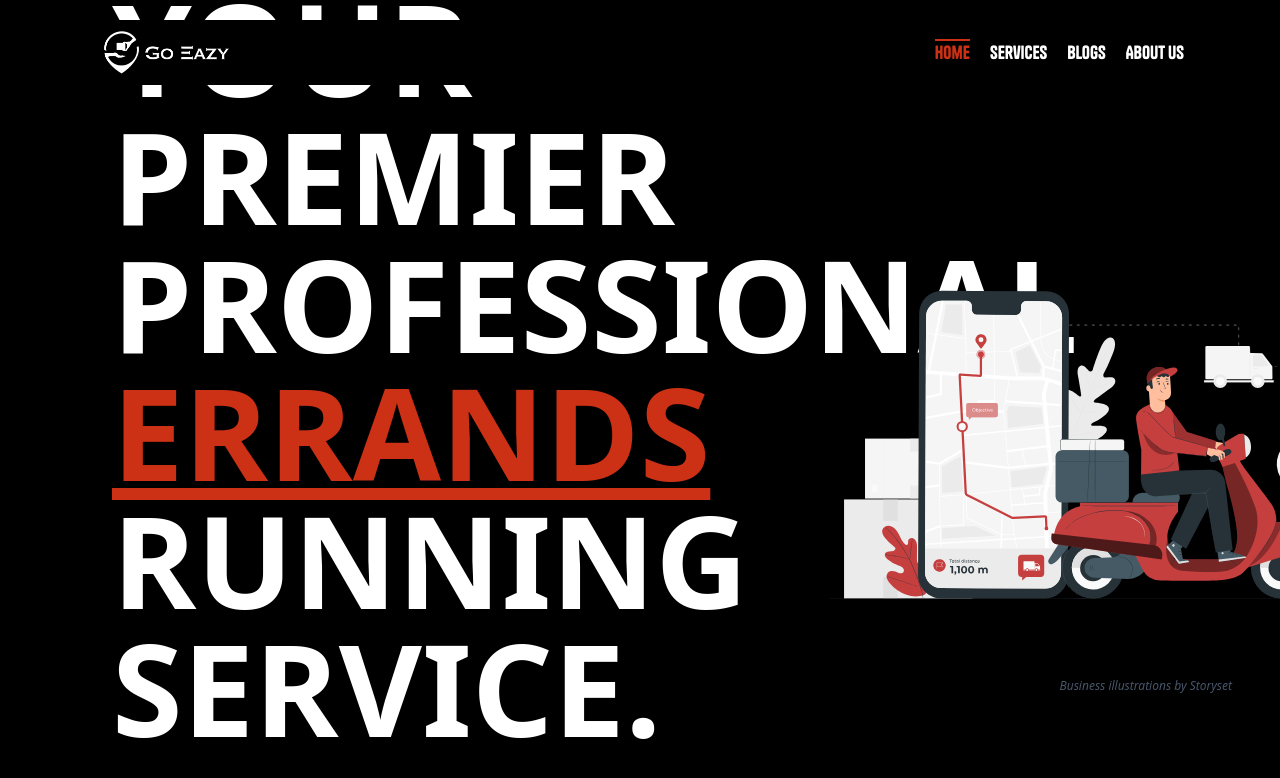
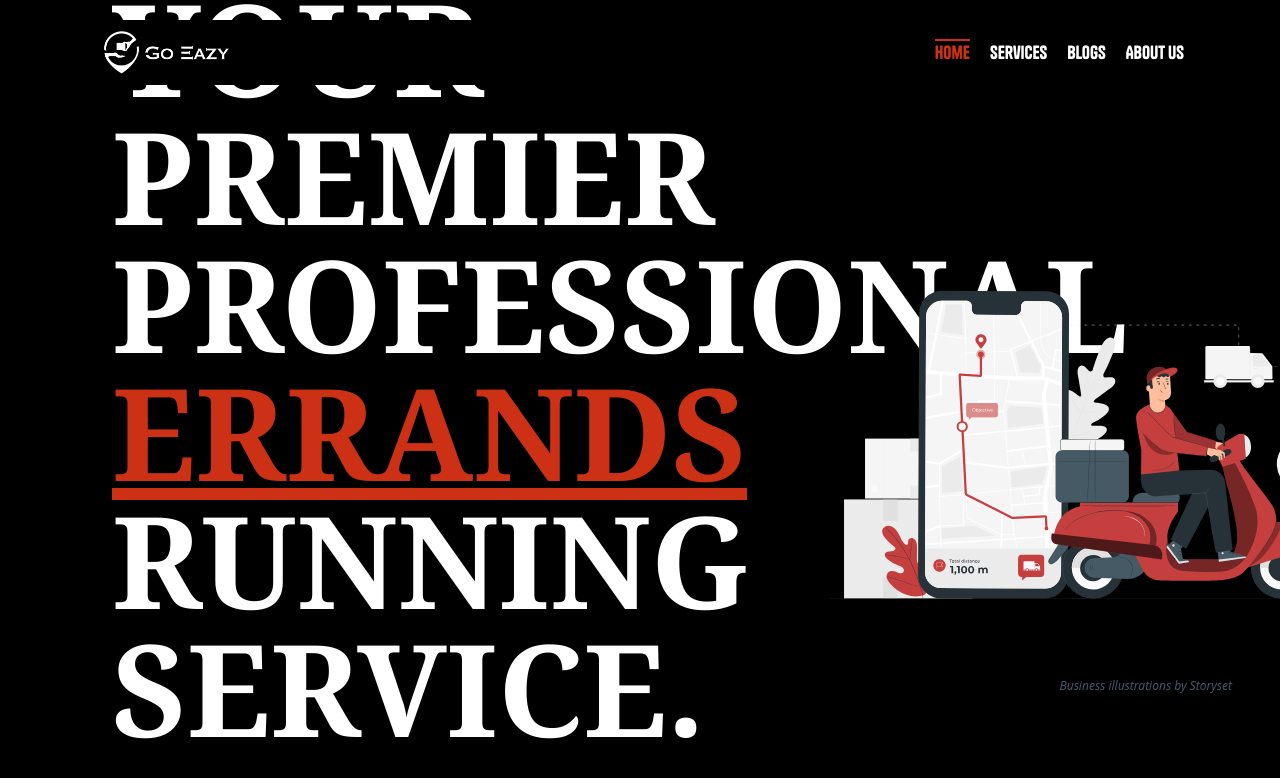
Before and after one commit to Winterson-Islary/static-site-for-fren, a React (Vite) app: page / in a window 1280 px wide. Shown: the top 778 px of the page. Built offline with nearby package versions, Linux system fonts and the light colour scheme; a web font is replaced by a local one.

Commit message:
tailwind config change to add new font

```diff
--- a/tailwind.config.js
+++ b/tailwind.config.js
@@ -20,11 +20,15 @@ module.exports = {
 		},
 		extend: {
 			fontFamily: {
-				montserrat: ['"Montserrat"', ...defaultTheme.fontFamily.sans],
+				bigShoulders: [
+					'"Big Shoulders Display"',
+					...defaultTheme.fontFamily.sans,
+				],
 				roboto: ['"Roboto Condensed"', ...defaultTheme.fontFamily.sans],
 				tanker: ["Tanker Regular", ...defaultTheme.fontFamily.sans],
 				poppins: ["Poppins", ...defaultTheme.fontFamily.sans],
 				playfair: ["Playfair Display", ...defaultTheme.fontFamily.sans],
+				clash: ["Clash Grotesk", ...defaultTheme.fontFamily.serif],
 			},
 			colors: {
 				border: "hsl(var(--border))",
```
